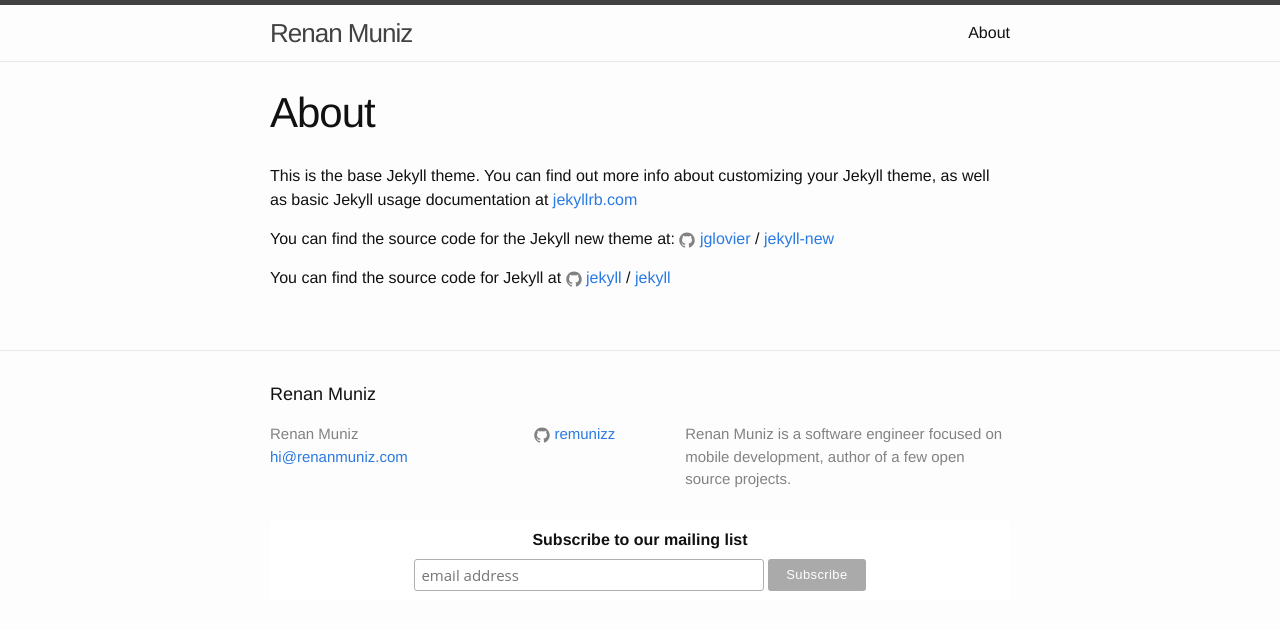
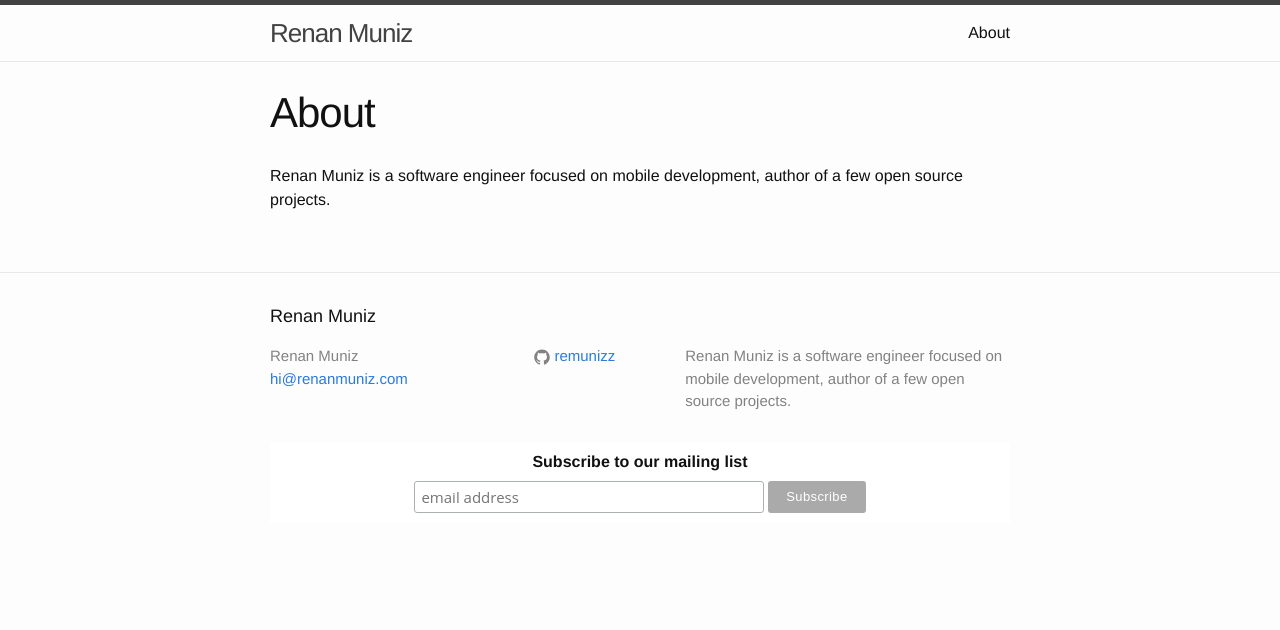
Before and after one commit to remunizz/remunizz.github.io, a Jekyll site: the page built from about.md, in a window 1280 px wide. Shown: the top 630 px of the page. Built offline with Jekyll 4.4.1, drawn with Linux system fonts in a browser that asks for light colours.

Commit message:
update about page

```diff
--- a/about.md
+++ b/about.md
@@ -3,13 +3,4 @@
 title: About
 permalink: /about/
 ---
-
-This is the base Jekyll theme. You can find out more info about customizing your Jekyll theme, as well as basic Jekyll usage documentation at [jekyllrb.com](http://jekyllrb.com/)
-
-You can find the source code for the Jekyll new theme at:
-{% include icon-github.html username="jglovier" %} /
-[jekyll-new](https://github.com/jglovier/jekyll-new)
-
-You can find the source code for Jekyll at
-{% include icon-github.html username="jekyll" %} /
-[jekyll](https://github.com/jekyll/jekyll)
+Renan Muniz is a software engineer focused on mobile development, author of a few open source projects.
```
